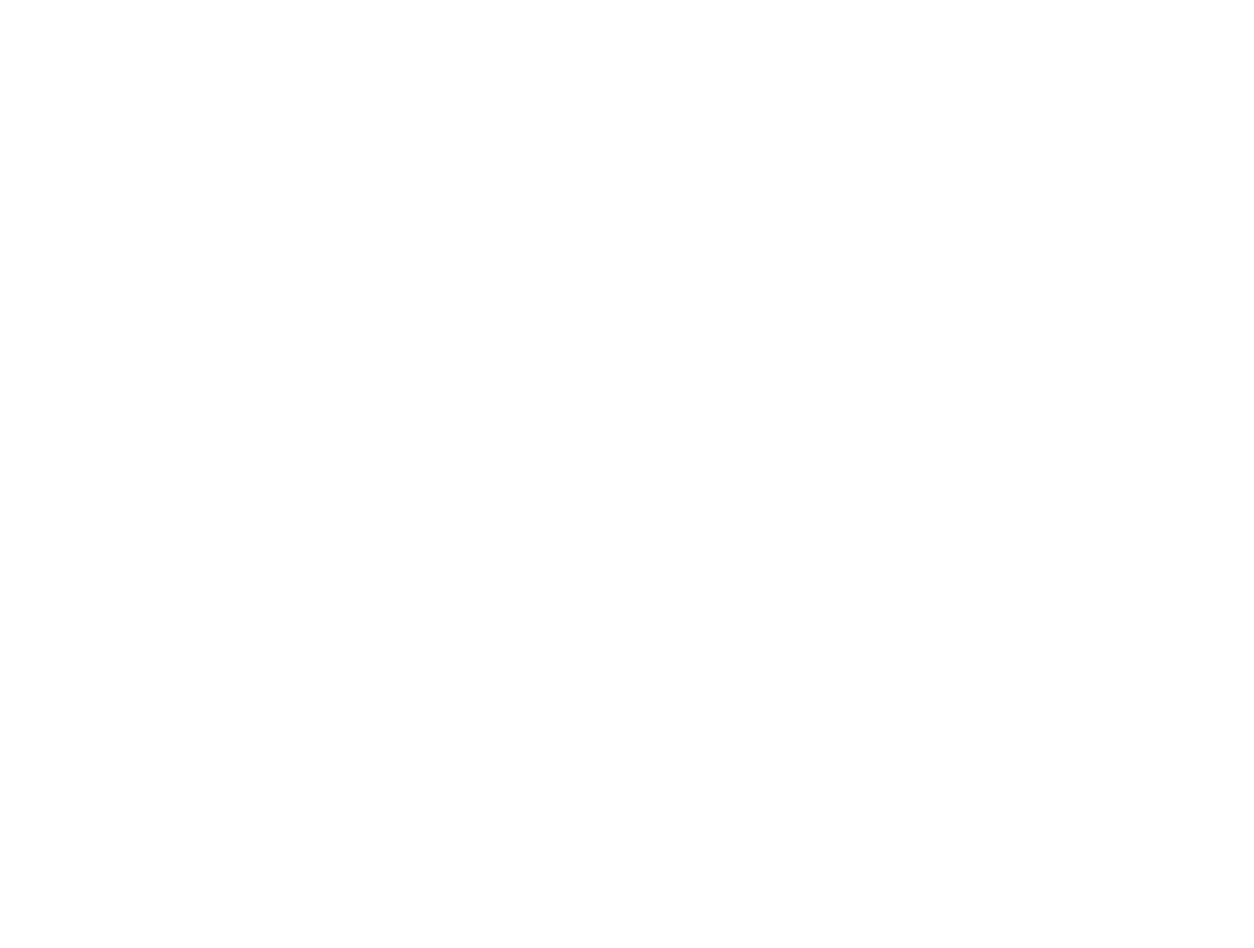
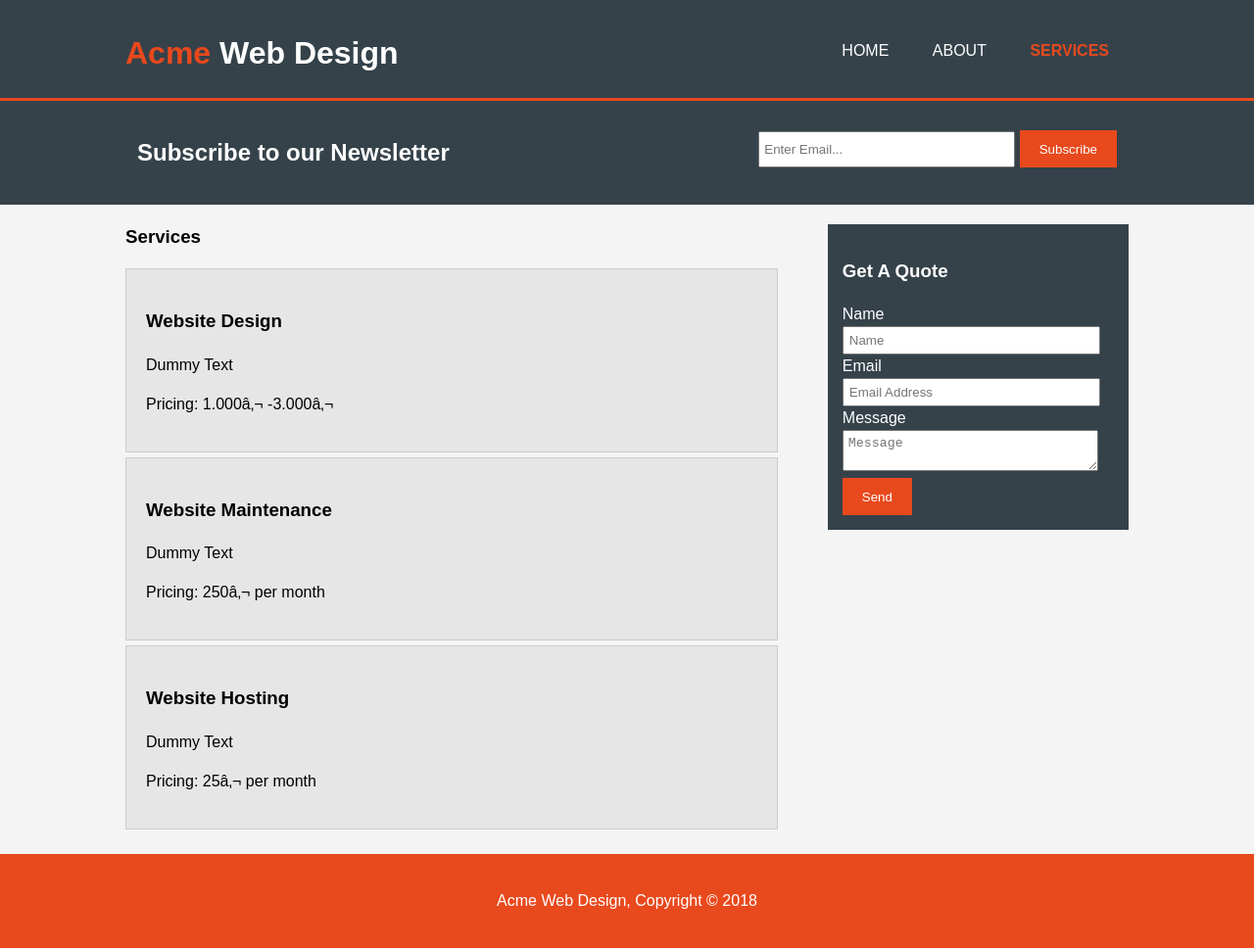
Before and after one commit to KevinToillon/Acme, a plain HTML site: page services.html in a window 1280 px wide. Shown: the whole page at 98% size. Before the commit the page ends 800 px from the top, so only its background shows below. Drawn offline with Linux system fonts and the light colour scheme.

Commit message:
video ended

```diff
--- a/css/style.css
+++ b/css/style.css
@@ -27,6 +27,14 @@ ul{
     padding-left: 20px;
     padding-right: 20px;
     color: #ffffff;
+}
+
+.dark{
+    padding: 15px;
+    background-color: #35424a;
+    color: #ffffff;
+    margin-top: 10px;
+    margin-bottom: 10px;
 }
 
 /* Header */
@@ -141,6 +149,26 @@ aside#sidebar{
     margin-top: 10px;
 }
 
+aside#sidebar .quote input, aside#sidebar .quote textarea{
+    width: 90%;
+    padding: 5px;
+}
+
+/* Main-col */
+article#main-col{
+    float: left;
+    width: 65%;
+}
+
+/* Services */
+ul#services li{
+    list-style: none;
+    padding: 20px;
+    border: #cccccc solid 1px;
+    margin-bottom: 5px;
+    background: #e6e6e6;
+}
+
 footer{
     padding: 20px;
     margin-top: 20px;
@@ -148,3 +176,40 @@ footer{
     background-color: #e8491d;
     text-align: center;
 }
+
+/* Media Queries */
+@media(max-width: 768px){
+        header #branding,
+        header nav,
+        header nav li,
+        #newsletter h1,
+        #newsletter form,
+        #boxes .box,
+        article#main-col,
+        aside#sidebar{
+            float: none;
+            text-align: center;
+            width: 100%;
+        }
+
+        header{
+            padding-bottom: 20px;
+        }
+
+        #showcase h1{
+            margin-top: 40px;
+        }
+
+        #newsletter button,
+        .quote button{
+            display: block;
+            width: 100%;
+        }
+
+        #newsletter form input[type="email"],
+        .quote input,
+        .quote textarea{
+            width: 100%;
+            margin-bottom: 5px;
+        }
+}
--- a/services.html
+++ b/services.html
@@ -0,0 +1,92 @@
+<!DOCTYPE html>
+<html>
+    <head>
+        <!-- <meta charset="utf-8" />
+        <!--meta http-equiv="X-UA-Compatible" content="IE=edge"-->
+        <meta name="viewport" content="width=device-width, initial-scale=1">
+        <meta name="description" content="My first test">
+        <meta name="keywords" content="First try">
+        <meta name="author" content="Téka">
+        <title>Acme Web Design | Services</title>
+        <link rel="stylesheet" href="./css/style.css"/>
+        <!-- <link rel="stylesheet" type="text/css" media="screen" href="main.css" /> -->
+        <!-- <script src="main.js"></script> -->
+    </head>
+    <body>
+        <header>
+            <div class="container">
+                <div id="branding">
+                    <h1><span class="highlight">Acme</span> Web Design</h1>
+                </div>
+                <nav>
+                    <ul>
+                        <li><a href="index.html">Home</a></li>
+                        <li><a href="about.html">About</a></li>
+                        <li class="current"><a href="services.html">Services</a></li>
+                    </ul>
+                </nav>
+            </div>
+        </header>
+
+        <section id="newsletter">
+            <div class="container">
+                <h1>Subscribe to our Newsletter</h1>
+                <!-- <form action="process.php"></form> -->
+                <form>
+                    <input type="email" placeholder="Enter Email..."/>
+                    <button class="button_1" type="submit">Subscribe</button>
+                </form>
+            </div>
+        </section>
+
+        <section id="main">
+            <div class="container">
+                <article id="main-col">
+                    <h1 class="page-title">Services</h1>
+                    <ul id="services">
+                        <li>
+                            <h3>Website Design</h3>
+                            <p>Dummy Text</p>
+                            <p>Pricing: 1.000€ -3.000€</p>
+                        </li>
+                        <li>
+                            <h3>Website Maintenance</h3>
+                            <p>Dummy Text</p>
+                            <p>Pricing: 250€ per month</p>
+                        </li>
+                        <li>
+                            <h3>Website Hosting</h3>
+                            <p>Dummy Text</p>
+                            <p>Pricing: 25€ per month</p>
+                        </li>
+                    </ul>
+                </article>
+
+                <aside id="sidebar">
+                    <div class="dark">
+                        <h3>Get A Quote</h3>
+                        <form class="quote">
+                            <div>
+                                <label>Name</label>
+                                <input type="text" placeholder="Name">
+                            </div>
+                            <div>
+                                <label>Email</label>
+                                <input type="email" placeholder="Email Address">
+                            </div>
+                            <div>
+                                <label>Message</label>
+                                <textarea placeholder="Message"></textarea>
+                            </div>
+                            <button class="button_1" type="submit">Send</button>
+                        </form>
+                    </div>
+                </aside>
+            </div>
+        </section>
+
+        <footer>
+            <p>Acme Web Design, Copyright &copy; 2018</p>
+        </footer>
+    </body>
+</html>
```
Also changed, not shown: about.html (+5 -3 lines).
